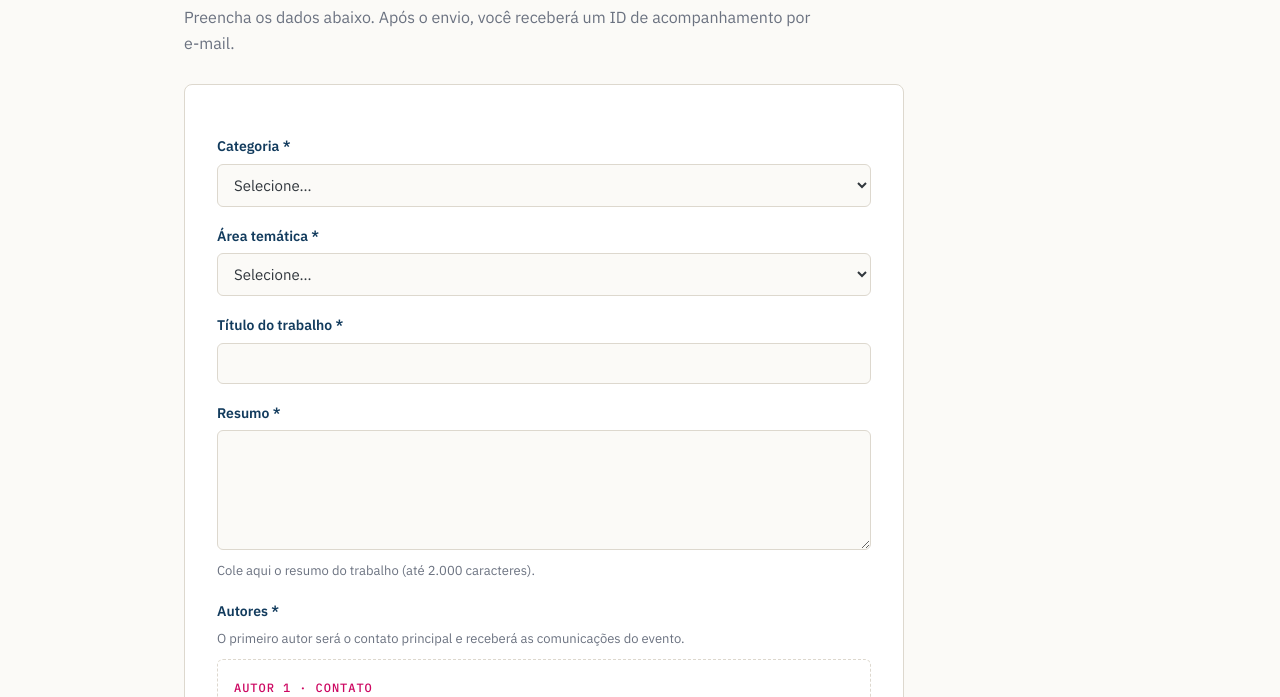
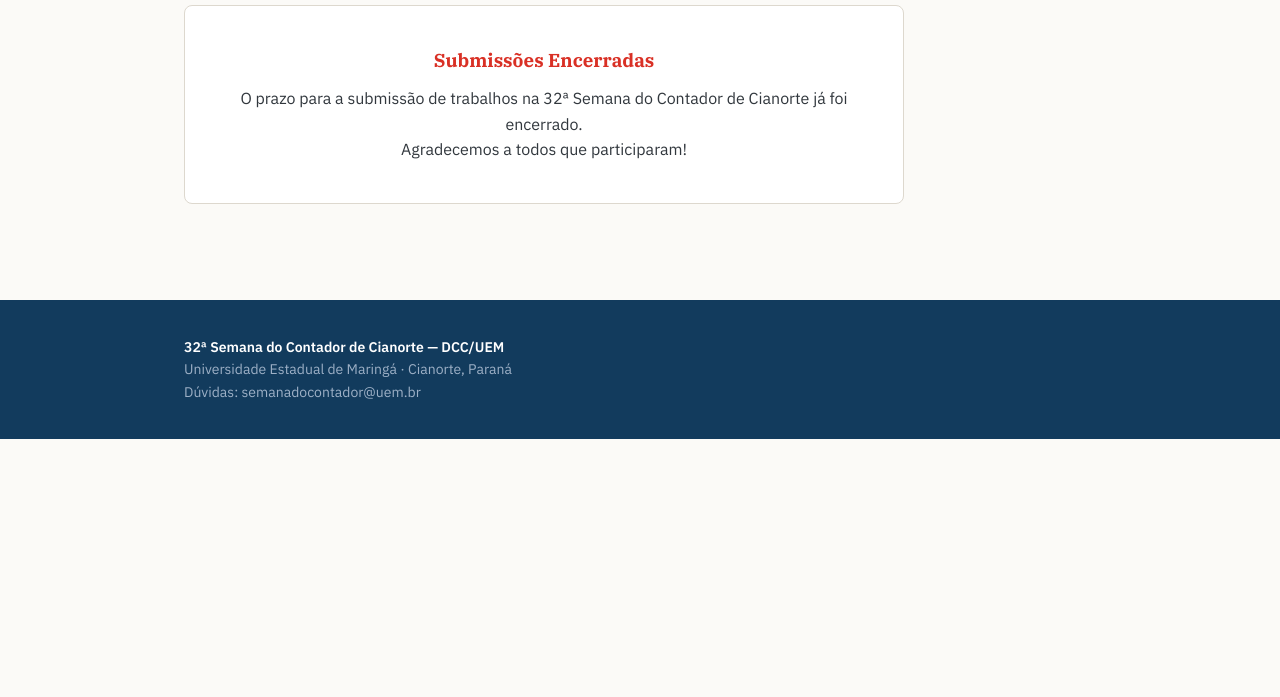
Before and after one commit to semanadocontador/32SemanadoContadordeCianorte, a plain HTML site: page submeter.html in a window 1280 px wide. Shown: the part 1885-2582 px from the top of the page. After the commit the page ends 2324 px from the top, so only its background shows below. Drawn offline with Linux system fonts and the light colour scheme.

Commit message:
Remoção da função de submissão.

```diff
--- a/submeter.html
+++ b/submeter.html
@@ -83,7 +83,7 @@
 </section>
 
 <!-- FORMULÁRIO DE SUBMISSÃO -->
-<section id="submeter">
+<!-- <section id="submeter">
   <div class="container">
     <h2>Submeter trabalho</h2>
     <p class="h2-sub">Preencha os dados abaixo. Após o envio, você receberá um ID de acompanhamento por e-mail.</p>
@@ -141,6 +141,17 @@
       </div>
     </div>
   </div>
+</section> --->
+<!-- AVISO DE ENCERRAMENTO -->
+<section id="submeter">
+  <div class="container">
+    <h2>Submeter trabalho</h2>
+    <div class="card" style="text-align: center; padding: 40px 20px;">
+      <h3 style="color: #d93025; margin-bottom: 10px;">Submissões Encerradas</h3>
+      <p>O prazo para a submissão de trabalhos na 32ª Semana do Contador de Cianorte já foi encerrado.</p>
+      <p>Agradecemos a todos que participaram!</p>
+    </div>
+  </div>
 </section>
 
 <!-- FOOTER PADRONIZADO -->
@@ -153,9 +164,9 @@
 </footer>
 
 <script>
-const SCRIPT_URL = "https://script.google.com/macros/s/AKfycbzW8_iEJt5ubLozWt9yFX-xvOyPUynnAjL249JZ4EJXSyOd_7Y-egoFu5Z4Dwg5lYqYSA/exec";
+/*const SCRIPT_URL = "https://script.google.com/macros/s/AKfycbzW8_iEJt5ubLozWt9yFX-xvOyPUynnAjL249JZ4EJXSyOd_7Y-egoFu5Z4Dwg5lYqYSA/exec";
 
-/* ---------- AUTORES ---------- */
+// ---------- AUTORES ----------
 let numAutores = 0;
 function adicionarAutor() {
   numAutores++;
@@ -184,7 +195,7 @@ function coletarAutores() {
   return lista.length ? lista : null;
 }
 
-/* ---------- ARQUIVO ---------- */
+// ---------- ARQUIVO ----------
 function lerArquivoBase64(input) {
   return new Promise((res, rej) => {
     const f = input.files[0];
@@ -203,7 +214,7 @@ function lerArquivoBase64(input) {
   });
 }
 
-/* ---------- SUBMISSÃO INTEGRADA COM APPS SCRIPT UNIFICADO ---------- */
+// ---------- SUBMISSÃO INTEGRADA COM APPS SCRIPT UNIFICADO ----------
 async function enviarSubmissao() {
   const out = document.getElementById("resultado-submissao");
   out.innerHTML = "";
@@ -262,7 +273,7 @@ async function enviarSubmissao() {
     btn.disabled = false;
     btn.textContent = "Enviar trabalho";
   }
-}
+}*/
 </script>
 </body>
 </html>
```
